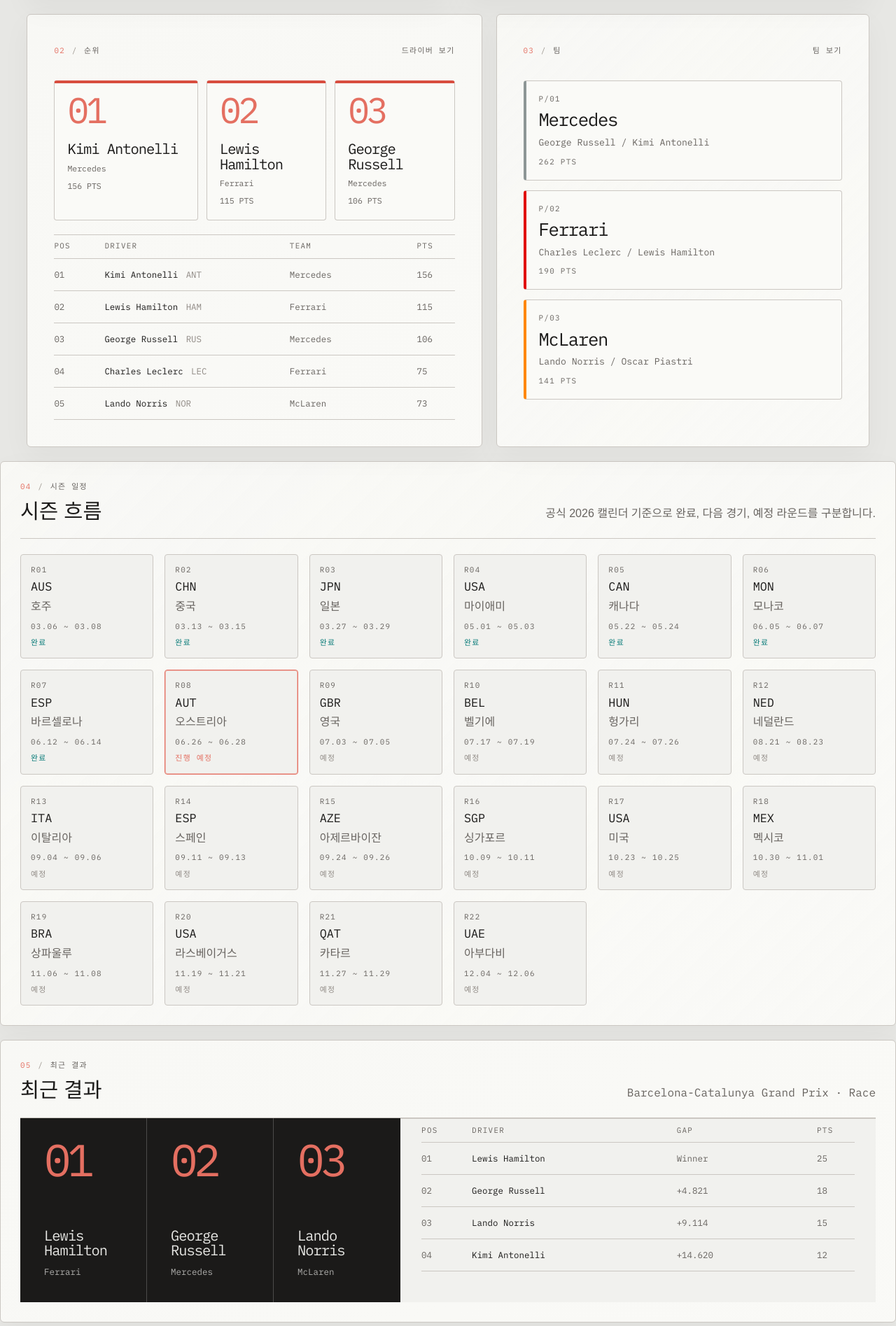
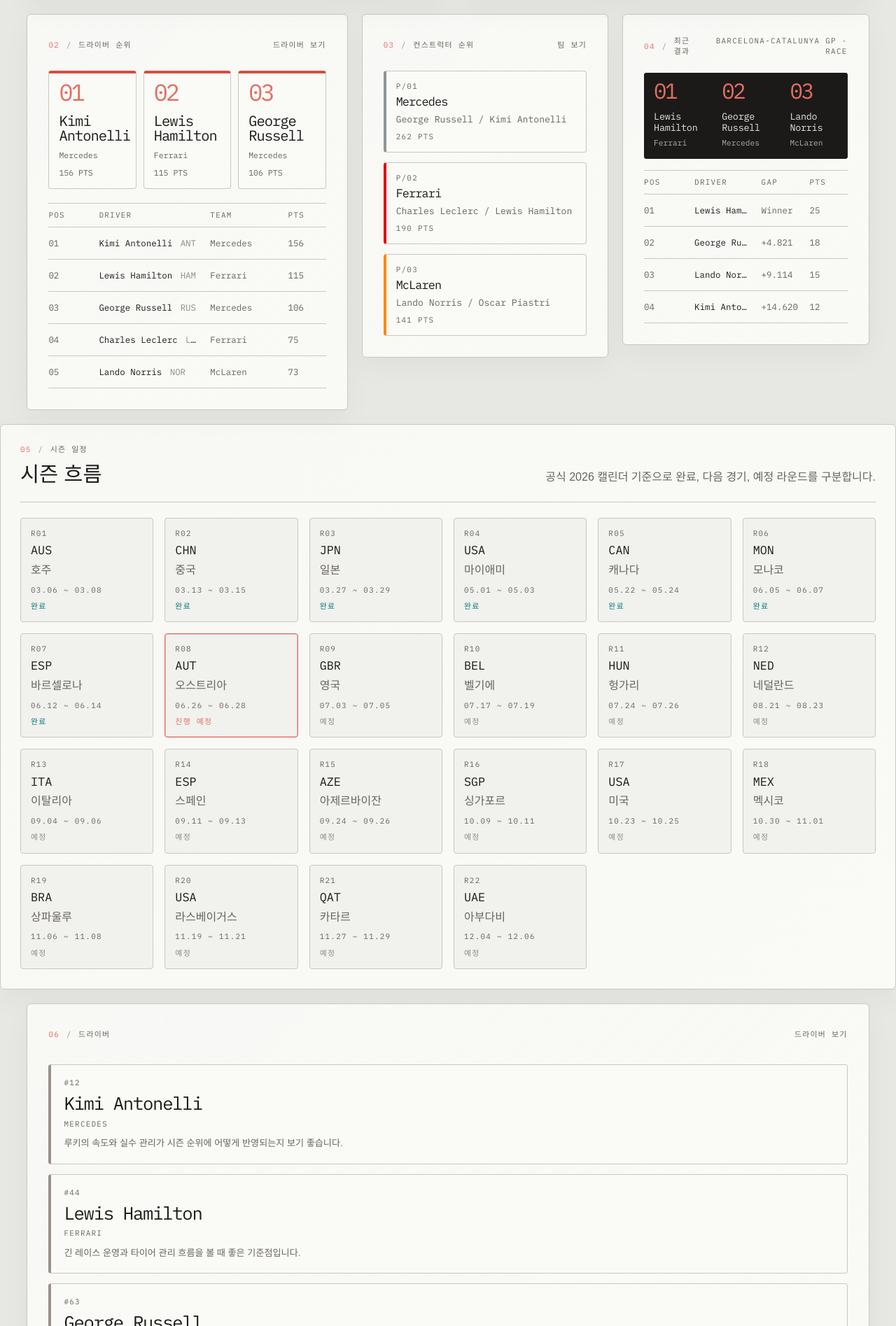
Before and after one commit to Rafdidas/race-note, a Next.js app: page / in a window 1280 px wide. Shown: the part 705-2600 px from the top of the page at 70% size. Built offline with nearby package versions, Linux system fonts and the light colour scheme; a web font is replaced by a local one.

Commit message:
feat: dashboard-style home backed by D1 standings

```diff
--- a/src/app/home.scss
+++ b/src/app/home.scss
@@ -20,8 +20,8 @@
   &__next-card,
   &__standings,
   &__drivers,
+  &__result,
   &__schedule,
-  &__result,
   &__guide-cta-inner,
   &__deferred-inner {
     background:
@@ -237,16 +237,23 @@
     }
   }
 
-  &__season-pulse {
+  &__panel-grid {
+    align-items: start;
     display: grid;
     gap: 20px;
-    grid-template-columns: minmax(0, 1fr) minmax(320px, 0.82fr);
-    padding-top: 20px;
+    grid-template-columns: minmax(0, 1.3fr) minmax(0, 1fr) minmax(0, 1fr);
+    margin-top: 20px;
   }
 
   &__standings,
-  &__drivers {
-    padding: clamp(22px, 3vw, 38px);
+  &__drivers,
+  &__result {
+    padding: clamp(20px, 2.6vw, 30px);
+  }
+
+  &__standings--teams {
+    display: flex;
+    flex-direction: column;
   }
 
   &__panel-head {
@@ -264,6 +271,13 @@
         color: var(--color-text);
       }
     }
+  }
+
+  &__panel-head-meta {
+    @include overline;
+
+    color: var(--color-text-muted);
+    text-align: right;
   }
 
   &__next-race-body {
@@ -341,9 +355,9 @@
 
   &__podium {
     display: grid;
-    gap: 12px;
-    grid-template-columns: 1.2fr 1fr 1fr;
-    margin-top: 28px;
+    gap: 10px;
+    grid-template-columns: repeat(3, minmax(0, 1fr));
+    margin-top: 22px;
   }
 
   &__podium-card {
@@ -351,17 +365,17 @@
     border: 1px solid var(--color-line);
     border-top: 4px solid var(--color-f1);
     border-radius: 4px;
-    min-height: 150px;
-    padding: 18px;
+    min-height: 124px;
+    padding: 14px;
 
     span {
       color: var(--color-accent);
       display: block;
-      font-size: clamp(2.2rem, 4vw, 4rem);
+      font-size: clamp(1.8rem, 2.6vw, 2.6rem);
       font-weight: 650;
       letter-spacing: -0.08em;
       line-height: 0.8;
-      margin-bottom: 24px;
+      margin-bottom: 16px;
     }
 
     strong {
@@ -428,7 +442,6 @@
   }
 
   &__schedule,
-  &__result,
   &__guide-cta,
   &__deferred {
     margin-top: 20px;
@@ -526,63 +539,52 @@
     }
   }
 
-  &__result-layout {
-    display: grid;
-    gap: 0;
-    grid-template-columns: minmax(0, 0.8fr) minmax(0, 1fr);
-  }
-
   &__result-top {
     background: var(--color-text);
+    border-radius: 4px;
     color: var(--color-canvas);
     display: grid;
+    gap: 1px;
     grid-template-columns: repeat(3, minmax(0, 1fr));
+    margin-top: 22px;
+    overflow: hidden;
 
     div {
-      border-right: 1px solid color-mix(in srgb, var(--color-canvas) 24%, transparent);
-      min-height: 260px;
-      padding: clamp(20px, 3vw, 34px);
-
-      &:last-child {
-        border-right: 0;
-      }
+      background: var(--color-text);
+      min-height: 0;
+      padding: 14px;
     }
 
     span {
       color: var(--color-accent);
       display: block;
-      font-size: clamp(2.8rem, 5vw, 5rem);
+      font-size: clamp(1.6rem, 2.4vw, 2.2rem);
       font-weight: 650;
       letter-spacing: -0.08em;
       line-height: 0.8;
-      margin-bottom: 72px;
+      margin-bottom: 16px;
     }
 
     strong {
       display: block;
-      font-size: clamp(1rem, 1.6vw, 1.45rem);
+      font-size: 0.84rem;
       font-weight: 560;
-      letter-spacing: -0.05em;
-      line-height: 1.05;
+      letter-spacing: -0.02em;
+      line-height: 1.2;
     }
 
     p {
       color: color-mix(in srgb, var(--color-canvas) 72%, transparent);
-      font-size: 0.78rem;
-      margin: 10px 0 0;
+      font-size: 0.7rem;
+      margin: 6px 0 0;
     }
   }
 
   &__table--result {
-    background: var(--color-surface);
-    margin-top: 0;
-    padding-inline: clamp(18px, 3vw, 30px);
+    margin-top: 16px;
   }
 
   &__explore {
-    display: grid;
-    gap: 20px;
-    grid-template-columns: repeat(2, minmax(0, 1fr));
     margin-top: 20px;
   }
 
@@ -591,6 +593,20 @@
     display: grid;
     gap: 14px;
     margin-top: 28px;
+  }
+
+  &__team-list--compact {
+    margin-top: 22px;
+
+    .home__team-card {
+      gap: 6px;
+      min-height: 0;
+      padding: 14px;
+
+      strong {
+        font-size: 1.05rem;
+      }
+    }
   }
 
   &__team-card,
@@ -728,10 +744,12 @@
 
 @media (max-width: 1100px) {
   .home {
-    &__season-pulse,
-    &__result-layout,
-    &__explore {
-      grid-template-columns: 1fr;
+    &__panel-grid {
+      grid-template-columns: repeat(2, minmax(0, 1fr));
+    }
+
+    &__result {
+      grid-column: 1 / -1;
     }
 
     &__hero-grid {
@@ -747,9 +765,14 @@
 @media (max-width: 760px) {
   .home {
     &__hero-grid,
+    &__panel-grid,
     &__guide-cta-inner,
     &__deferred-inner {
       grid-template-columns: 1fr;
+    }
+
+    &__result {
+      grid-column: auto;
     }
 
     &__hero-title {
@@ -821,14 +844,14 @@
     }
 
     &__result-top {
+      grid-template-columns: 1fr;
+
       div {
-        border-bottom: 1px solid color-mix(in srgb, var(--color-canvas) 24%, transparent);
-        border-right: 0;
-        min-height: 160px;
+        padding: 16px;
       }
 
       span {
-        margin-bottom: 42px;
+        margin-bottom: 10px;
       }
     }
   }
--- a/src/app/page.tsx
+++ b/src/app/page.tsx
@@ -2,22 +2,19 @@
 import Link from "next/link";
 import { SectionLabel } from "@/components/SectionLabel/SectionLabel";
 import { SeriesBadge } from "@/components/SeriesBadge/SeriesBadge";
-import {
-  f1Drivers,
-  f1GuideSteps,
-  f1LatestResult,
-  f1NextRace,
-  f1SeasonSchedule,
-  f1Teams,
-} from "@/data/f1-season";
+import { f1GuideSteps, f1LatestResult, f1NextRace, f1SeasonSchedule } from "@/data/f1-season";
+import { getConstructorStandings, getDriverStandings } from "@/lib/f1-data";
 
-const driverStandings = f1Drivers.filter((driver) => driver.position && driver.points);
-const constructorStandings = f1Teams.filter((team) => team.position && team.points);
-const driverNotes = f1Drivers.slice(1, 4);
+const pad = (n: number) => String(n).padStart(2, "0");
 const completedRounds = f1SeasonSchedule.filter((round) => round.status === "done").length;
 const progress = Math.round((completedRounds / f1SeasonSchedule.length) * 100);
 
-export default function Home() {
+export default async function Home() {
+  const [drivers, teams] = await Promise.all([getDriverStandings(), getConstructorStandings()]);
+  const rankedDrivers = drivers.filter((driver) => driver.position < 9999);
+  const rankedTeams = teams.filter((team) => team.position < 9999);
+  const driverNotes = drivers.slice(0, 3);
+
   return (
     <div className="home">
       <section className="home__dashboard">
@@ -106,19 +103,17 @@
               </div>
             </aside>
           </div>
-        </div>
-      </section>
 
-      <section className="home__season-pulse container" aria-label="F1 시즌 요약">
+          <div className="home__panel-grid" aria-label="순위 및 최근 결과 패널">
             <article className="home__standings" id="drivers">
               <div className="home__panel-head">
-            <SectionLabel index="02">순위</SectionLabel>
+                <SectionLabel index="02">드라이버 순위</SectionLabel>
                 <Link href="/f1/drivers">드라이버 보기</Link>
               </div>
               <div className="home__podium" aria-label="드라이버 순위 상위 3명">
-            {driverStandings.slice(0, 3).map((driver) => (
-              <div className="home__podium-card" key={driver.name}>
-                <span>{driver.position}</span>
+                {rankedDrivers.slice(0, 3).map((driver) => (
+                  <div className="home__podium-card" key={driver.slug}>
+                    <span>{pad(driver.position)}</span>
                     <strong>{driver.name}</strong>
                     <p>{driver.team}</p>
                     <small>{driver.points} PTS</small>
@@ -132,9 +127,9 @@
                   <span>TEAM</span>
                   <span>PTS</span>
                 </div>
-            {driverStandings.slice(0, 5).map((driver) => (
-              <div className="home__table-row" role="row" key={driver.name}>
-                <span>{driver.position}</span>
+                {rankedDrivers.slice(0, 5).map((driver) => (
+                  <div className="home__table-row" role="row" key={driver.slug}>
+                    <span>{pad(driver.position)}</span>
                     <strong>{driver.name} <em>{driver.code}</em></strong>
                     <span>{driver.team}</span>
                     <span>{driver.points}</span>
@@ -143,15 +138,15 @@
               </div>
             </article>
 
-        <article className="home__drivers">
+            <article className="home__standings home__standings--teams" id="teams">
               <div className="home__panel-head">
-            <SectionLabel index="03">팀</SectionLabel>
+                <SectionLabel index="03">컨스트럭터 순위</SectionLabel>
                 <Link href="/f1/teams">팀 보기</Link>
               </div>
-          <div className="home__team-list">
-            {constructorStandings.map((team) => (
-              <div className={`home__team-card home__team-card--${team.tone}`} key={team.name}>
-                <span>P/{team.position}</span>
+              <div className="home__team-list home__team-list--compact">
+                {rankedTeams.map((team) => (
+                  <div className={`home__team-card home__team-card--${team.tone}`} key={team.slug}>
+                    <span>P/{pad(team.position)}</span>
                     <strong>{team.name}</strong>
                     <p>{team.drivers.join(" / ")}</p>
                     <small>{team.points} PTS</small>
@@ -159,38 +154,12 @@
                 ))}
               </div>
             </article>
-      </section>
 
-      <section className="home__schedule container">
-        <div className="home__section-heading">
-          <div>
-            <SectionLabel index="04">시즌 일정</SectionLabel>
-            <h2>시즌 흐름</h2>
+            <article className="home__result">
+              <div className="home__panel-head">
+                <SectionLabel index="04">최근 결과</SectionLabel>
+                <span className="home__panel-head-meta">Barcelona-Catalunya GP · Race</span>
               </div>
-          <p className="type-korean">공식 2026 캘린더 기준으로 완료, 다음 경기, 예정 라운드를 구분합니다.</p>
-        </div>
-        <div className="home__round-grid">
-          {f1SeasonSchedule.map((race) => (
-            <article className={`home__round-card home__round-card--${race.status}`} key={`${race.round}-${race.countryCode}`}>
-              <span>R{race.round}</span>
-              <strong>{race.countryCode}</strong>
-              <p className="type-korean">{race.grandPrixKo}</p>
-              <small>{race.period}</small>
-              <em>{race.status === "done" ? "완료" : race.status === "next" ? "진행 예정" : "예정"}</em>
-            </article>
-          ))}
-        </div>
-      </section>
-
-      <section className="home__result container">
-        <div className="home__section-heading">
-          <div>
-            <SectionLabel index="05">최근 결과</SectionLabel>
-            <h2>최근 결과</h2>
-          </div>
-          <p>Barcelona-Catalunya Grand Prix · Race</p>
-        </div>
-        <div className="home__result-layout">
               <div className="home__result-top">
                 {f1LatestResult.slice(0, 3).map((row) => (
                   <div key={row.driver}>
@@ -216,35 +185,41 @@
                   </div>
                 ))}
               </div>
+            </article>
+          </div>
+        </div>
+      </section>
+
+      <section className="home__schedule container">
+        <div className="home__section-heading">
+          <div>
+            <SectionLabel index="05">시즌 일정</SectionLabel>
+            <h2>시즌 흐름</h2>
+          </div>
+          <p className="type-korean">공식 2026 캘린더 기준으로 완료, 다음 경기, 예정 라운드를 구분합니다.</p>
+        </div>
+        <div className="home__round-grid">
+          {f1SeasonSchedule.map((race) => (
+            <article className={`home__round-card home__round-card--${race.status}`} key={`${race.round}-${race.countryCode}`}>
+              <span>R{race.round}</span>
+              <strong>{race.countryCode}</strong>
+              <p className="type-korean">{race.grandPrixKo}</p>
+              <small>{race.period}</small>
+              <em>{race.status === "done" ? "완료" : race.status === "next" ? "진행 예정" : "예정"}</em>
+            </article>
+          ))}
         </div>
       </section>
 
       <section className="home__explore container">
-        <article className="home__drivers" id="teams">
-          <div className="home__panel-head">
-            <SectionLabel index="06">팀</SectionLabel>
-            <Link href="/f1/teams">팀 보기</Link>
-          </div>
-          <div className="home__team-list">
-            {constructorStandings.map((team) => (
-              <div className={`home__team-card home__team-card--${team.tone}`} key={team.name}>
-                <span>P/{team.position}</span>
-                <strong>{team.name}</strong>
-                <p>{team.drivers.join(" / ")}</p>
-                <small>{team.points} PTS</small>
-              </div>
-            ))}
-          </div>
-        </article>
-
         <article className="home__drivers">
           <div className="home__panel-head">
-            <SectionLabel index="07">드라이버</SectionLabel>
+            <SectionLabel index="06">드라이버</SectionLabel>
             <Link href="/f1/drivers">드라이버 보기</Link>
           </div>
           <div className="home__driver-list">
             {driverNotes.map((driver) => (
-              <div className="home__driver-card" key={driver.name}>
+              <div className="home__driver-card" key={driver.slug}>
                 <span>#{driver.number}</span>
                 <strong>{driver.name}</strong>
                 <small>{driver.team}</small>
@@ -258,7 +233,7 @@
       <section className="home__guide-cta container" id="guide">
         <div className="home__guide-cta-inner">
           <div>
-            <SectionLabel index="08">입문 가이드</SectionLabel>
+            <SectionLabel index="07">입문 가이드</SectionLabel>
             <h2>처음이라면 이 순서로 보면 쉽습니다</h2>
             <p className="type-korean">
               F1은 모든 세션을 다 알아야 재미있는 스포츠가 아닙니다. 예선, 출발,
```
Lines whose indentation alone changed are shown as unchanged.
